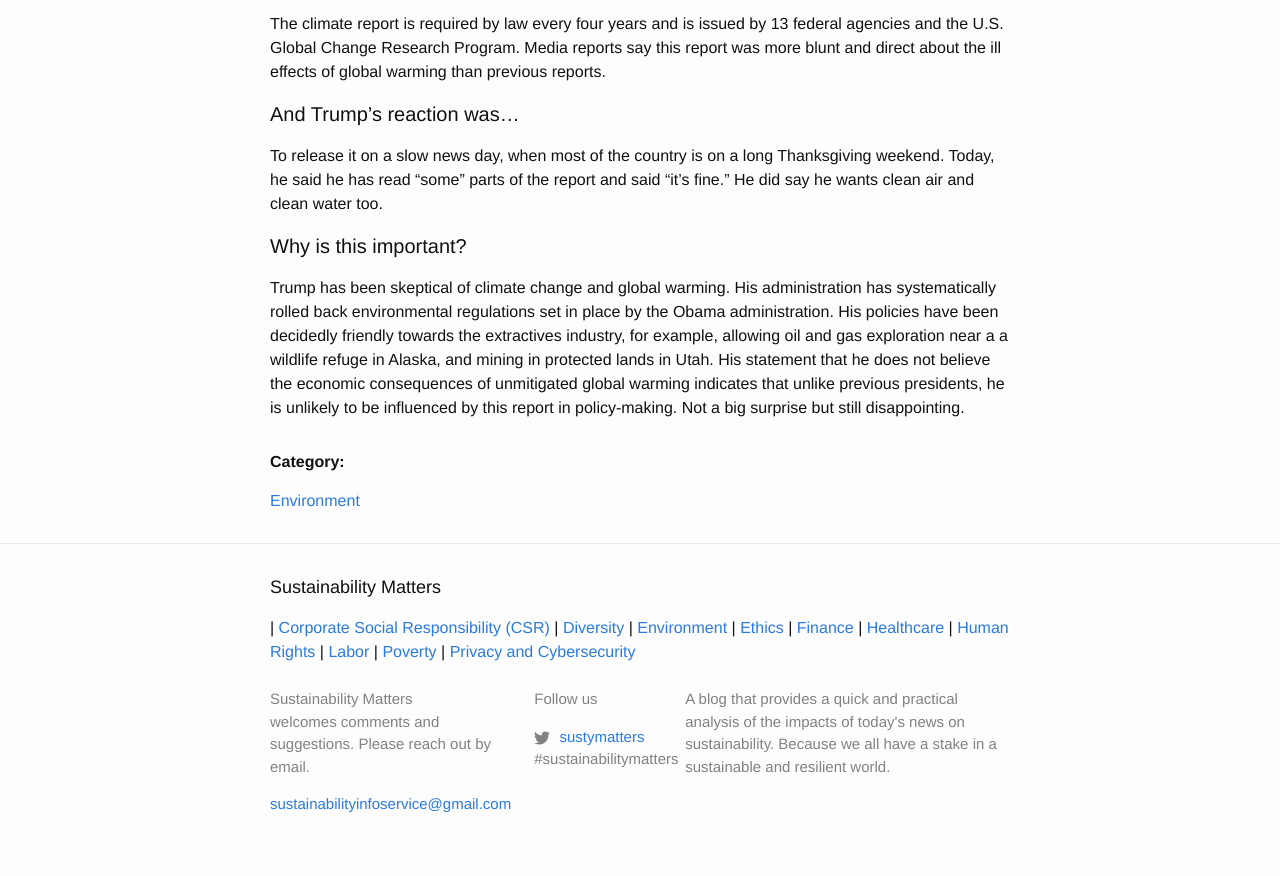
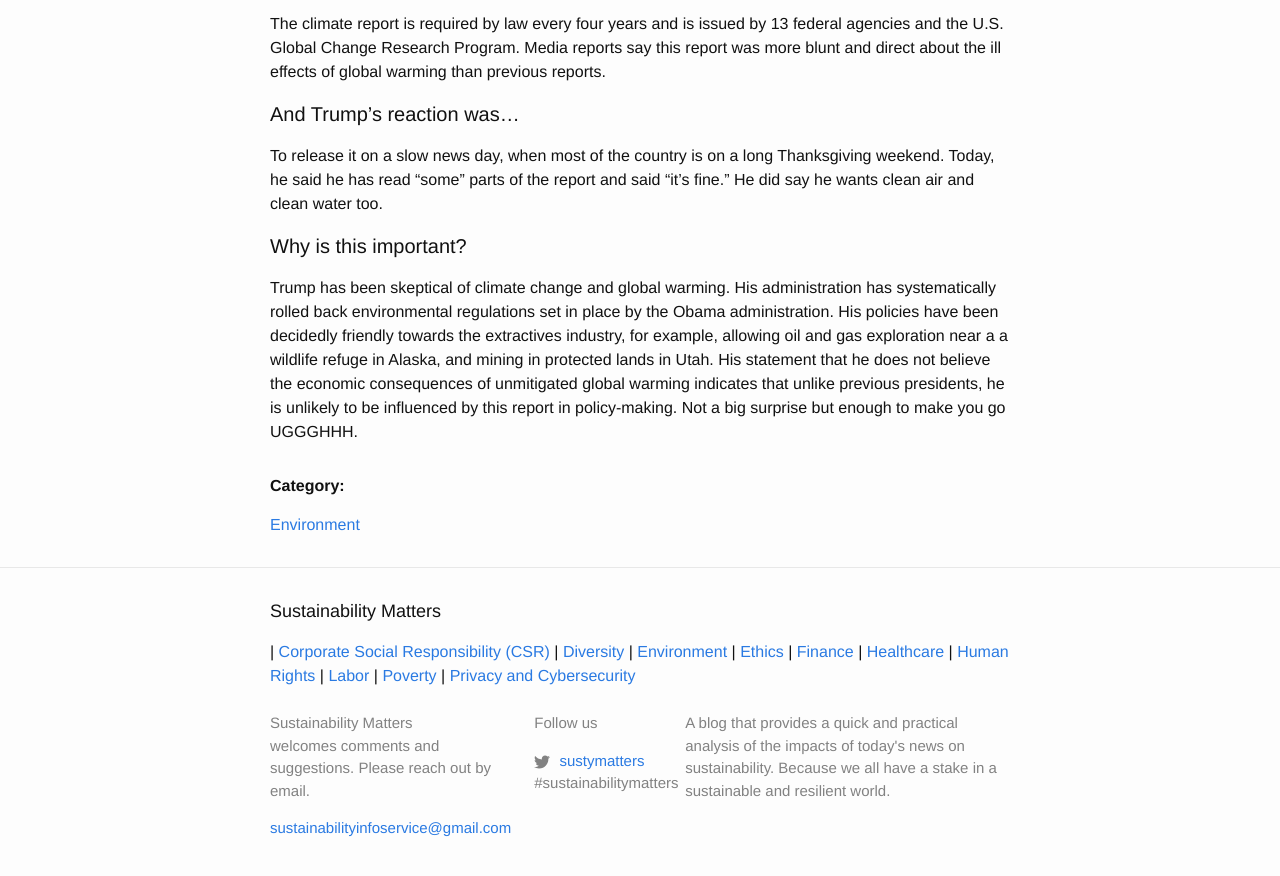
Before and after one commit to Sparkleleuk/Sustainability_Matters, a Jekyll site: the page built from _posts/2018-11-26-climate-report.markdown, in a window 1280 px wide and 900 px high, scrolled down 706 px. Shown: the top 876 px of the window. Built offline with Jekyll 4.4.1, drawn with Linux system fonts in a browser that asks for light colours.

Commit message:
fix post

```diff
--- a/_posts/2018-11-26-climate-report.markdown
+++ b/_posts/2018-11-26-climate-report.markdown
@@ -23,4 +23,4 @@ To release it on a slow news day, when most of the country is on a long Thanksgi
 
 #### Why is this important?
 
-Trump has been skeptical of climate change and global warming. His administration has systematically rolled back environmental regulations set in place by the Obama administration. His policies have been decidedly friendly towards the extractives industry, for example, allowing oil and gas exploration near a a wildlife refuge in Alaska, and mining in protected lands in Utah. His statement that he does not believe the economic consequences of unmitigated global warming indicates that unlike previous presidents, he is unlikely to be influenced by this report in policy-making. Not a big surprise but still disappointing.
+Trump has been skeptical of climate change and global warming. His administration has systematically rolled back environmental regulations set in place by the Obama administration. His policies have been decidedly friendly towards the extractives industry, for example, allowing oil and gas exploration near a a wildlife refuge in Alaska, and mining in protected lands in Utah. His statement that he does not believe the economic consequences of unmitigated global warming indicates that unlike previous presidents, he is unlikely to be influenced by this report in policy-making. Not a big surprise but enough to make you go UGGGHHH.
```
